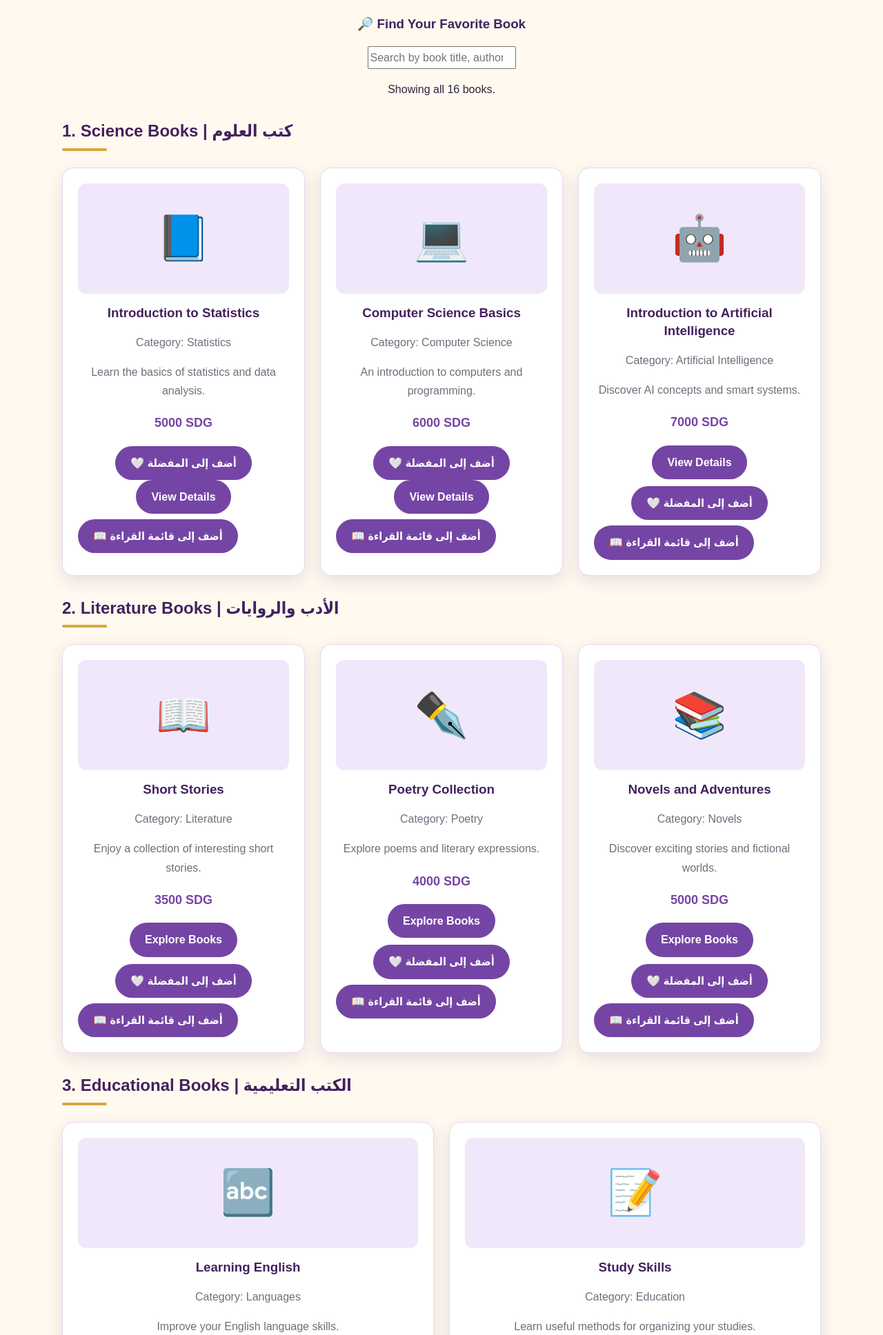
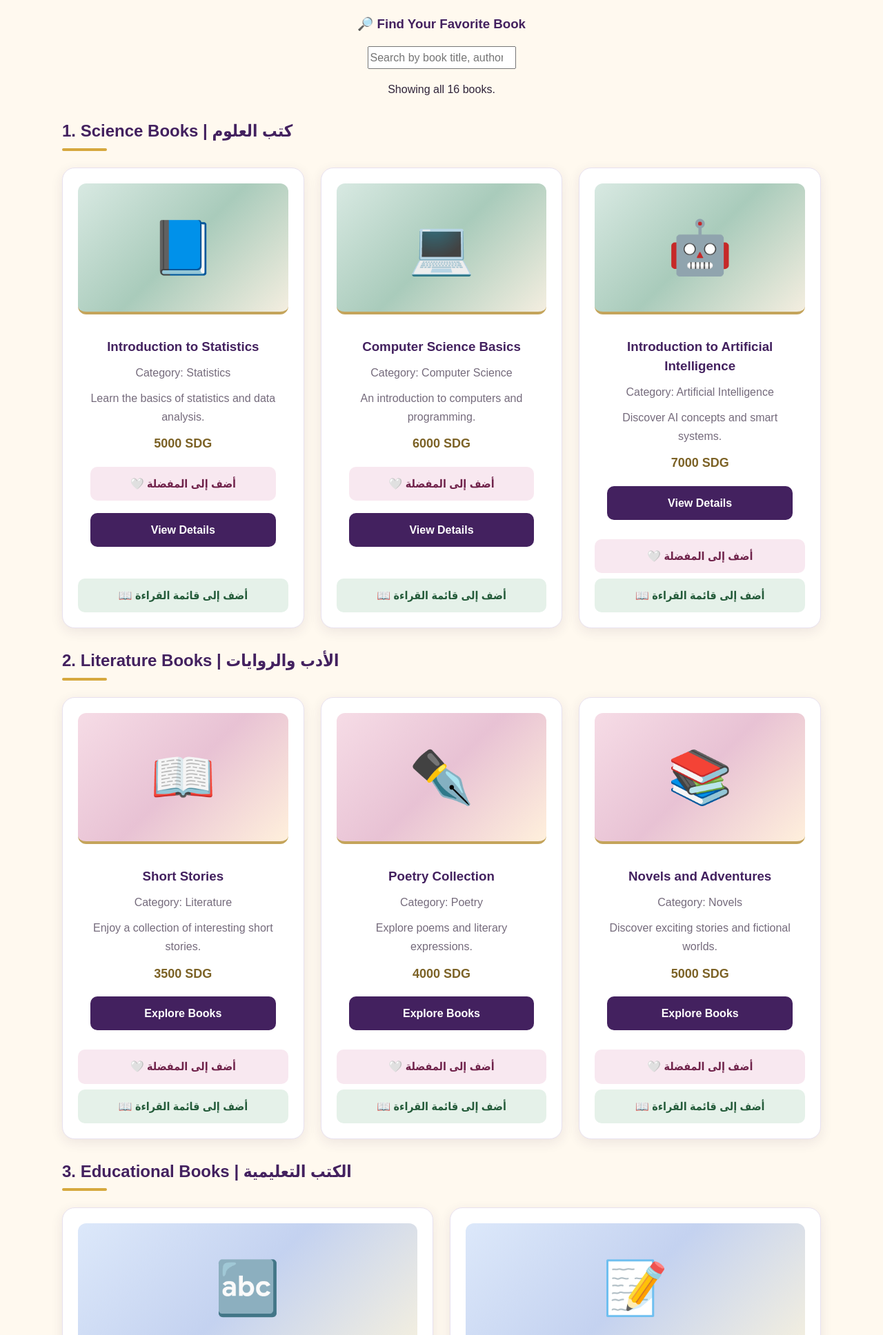
Before and after one commit to asmaa-abdalhey-238/alanfal-library-, a PHP site: page /books.html in a window 1280 px wide. Shown: the part 341-2277 px from the top of the page at 69% size. Run offline with PHP 8.4, Linux system fonts and the light colour scheme.

Commit message:
Update style.css

```diff
--- a/css/style.css
+++ b/css/style.css
@@ -730,3 +730,175 @@ body.dark-mode .theme-toggle {
     color: #F0C96A;
     border-color: #F0C96A;
 }
+
+/* ==========================================
+   AL-ANFAL LIBRARY - BOOK CARD REDESIGN
+========================================== */
+
+/* Book grid */
+.books-grid {
+    display: grid;
+    grid-template-columns: repeat(
+        auto-fit,
+        minmax(min(100%, 230px), 1fr)
+    );
+    gap: 24px;
+    align-items: stretch;
+}
+
+/* Individual book cards */
+.book-card {
+    position: relative;
+    overflow: hidden;
+    display: flex;
+    flex-direction: column;
+    background: #ffffff;
+    border: 1px solid #e8e1ef;
+    border-radius: 18px;
+    box-shadow: 0 5px 18px rgba(55, 35, 75, 0.09);
+    transition: transform 0.25s ease,
+                box-shadow 0.25s ease;
+}
+
+.book-card:hover {
+    transform: translateY(-5px);
+    box-shadow: 0 12px 28px rgba(55, 35, 75, 0.16);
+}
+
+/* Decorative book-cover area */
+.book-card .book-cover {
+    min-height: 190px;
+    display: flex;
+    align-items: center;
+    justify-content: center;
+    font-size: 76px;
+    background: linear-gradient(
+        135deg,
+        #eee5fa,
+        #d8c7ed,
+        #f9f3e8
+    );
+    border-bottom: 4px solid #c4a45b;
+}
+
+/* Different cover colors by category */
+#science .book-cover {
+    background: linear-gradient(135deg, #d8e9e2, #a9cbbb, #f4eee0);
+}
+
+#literature .book-cover {
+    background: linear-gradient(135deg, #f6dce6, #e8c2d4, #fff0dc);
+}
+
+#education .book-cover,
+#student-corner .book-cover {
+    background: linear-gradient(135deg, #dce8fa, #c4d2f0, #f5f0df);
+}
+
+#pdf-books .book-cover {
+    background: linear-gradient(135deg, #e8dcf7, #c8b4e6, #f8edda);
+}
+
+/* Book information */
+.book-card .book-info {
+    display: flex;
+    flex-direction: column;
+    align-items: stretch;
+    flex: 1;
+    gap: 10px;
+    padding: 18px;
+}
+
+.book-card .book-info h3 {
+    margin: 0;
+    color: #43215f;
+    line-height: 1.5;
+}
+
+.book-card .book-info p {
+    margin: 0;
+    line-height: 1.7;
+}
+
+.book-card .price {
+    font-weight: 700;
+    color: #7c6226;
+}
+
+/* Buttons and links */
+.book-card .btn,
+.book-card .favorite-button,
+.book-card .reading-list-button {
+    display: block;
+    width: 100%;
+    box-sizing: border-box;
+    margin-top: 8px;
+    padding: 11px 14px;
+    border: none;
+    border-radius: 10px;
+    text-align: center;
+    text-decoration: none;
+    font: inherit;
+    font-weight: 600;
+    cursor: pointer;
+    transition: filter 0.2s ease;
+}
+
+.book-card .btn {
+    background: #43215f;
+    color: #ffffff;
+}
+
+.book-card .favorite-button {
+    background: #f8e8f0;
+    color: #70234b;
+}
+
+.book-card .reading-list-button {
+    background: #e5f1e9;
+    color: #245b3a;
+}
+
+.book-card .btn:hover,
+.book-card .favorite-button:hover,
+.book-card .reading-list-button:hover {
+    filter: brightness(0.94);
+}
+
+/* Keyboard accessibility */
+.book-card a:focus-visible,
+.book-card button:focus-visible {
+    outline: 3px solid #c4a45b;
+    outline-offset: 3px;
+}
+
+/* Dark mode */
+body.dark-mode .book-card {
+    background: #292333;
+    border-color: #494052;
+    color: #f5f0fa;
+}
+
+body.dark-mode .book-card .book-info h3 {
+    color: #e2cff9;
+}
+
+body.dark-mode .book-card .price {
+    color: #f0d58c;
+}
+
+/* Mobile spacing */
+@media (max-width: 480px) {
+    .books-grid {
+        gap: 16px;
+    }
+
+    .book-card .book-cover {
+        min-height: 155px;
+        font-size: 64px;
+    }
+
+    .book-card .book-info {
+        padding: 14px;
+    }
+}
```
